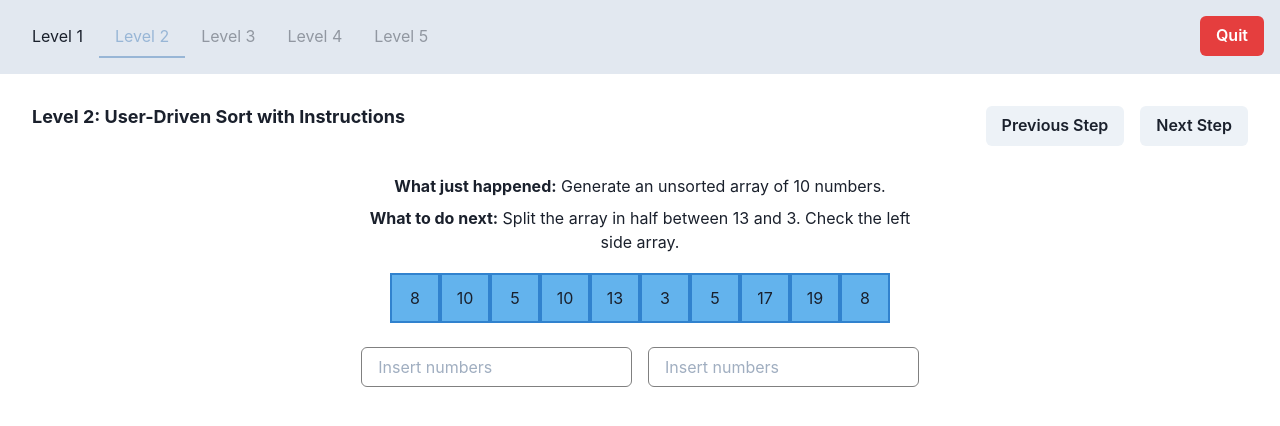
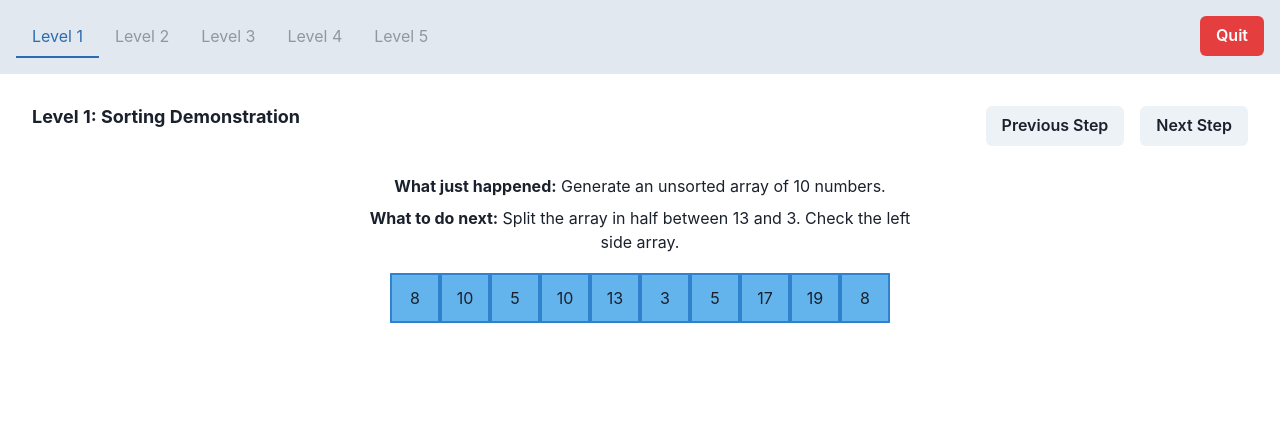
Before and after one commit to ShaimaaAliECE/se3350_project-group-7, a React (Create React App) app in the folder client/: page /game in a window 1280 px wide. Shown: the top 426 px of the page. Built offline with nearby package versions, Linux system fonts and the light colour scheme.

Commit message:
Resolved merge conflicts
start button on the homepage links to the correct level.

```diff
--- a/client/src/components/Header.tsx
+++ b/client/src/components/Header.tsx
@@ -31,7 +31,7 @@ const Header = () => {
   };
 
   return (
-    <Tabs index={game.level + 1}>
+    <Tabs index={game.level}>
       <Flex bg="gray.200" w="100%" position="sticky" zIndex="1" p={4}>
         <TabList>
           <Tab onClick={() => game.jumpToLevel(0)}>Level 1</Tab>
--- a/client/src/pages/Home.tsx
+++ b/client/src/pages/Home.tsx
@@ -15,8 +15,8 @@ const Home: React.FC<HomeProps> = ({}) => {
   const game = useGame();
 
   function start() {
-    // navigate(OPTIONS[selection].value);
-    game.jumpToLevel(0);
+    navigate(OPTIONS[selection].value);
+    // game.jumpToLevel(0);
   }
 
   return (
```
